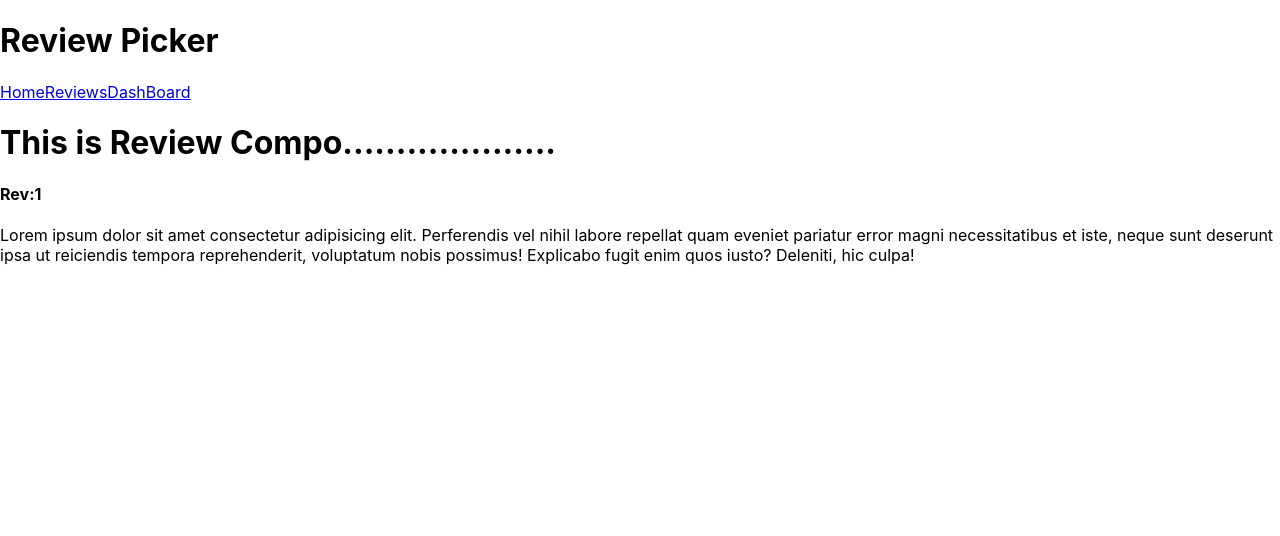
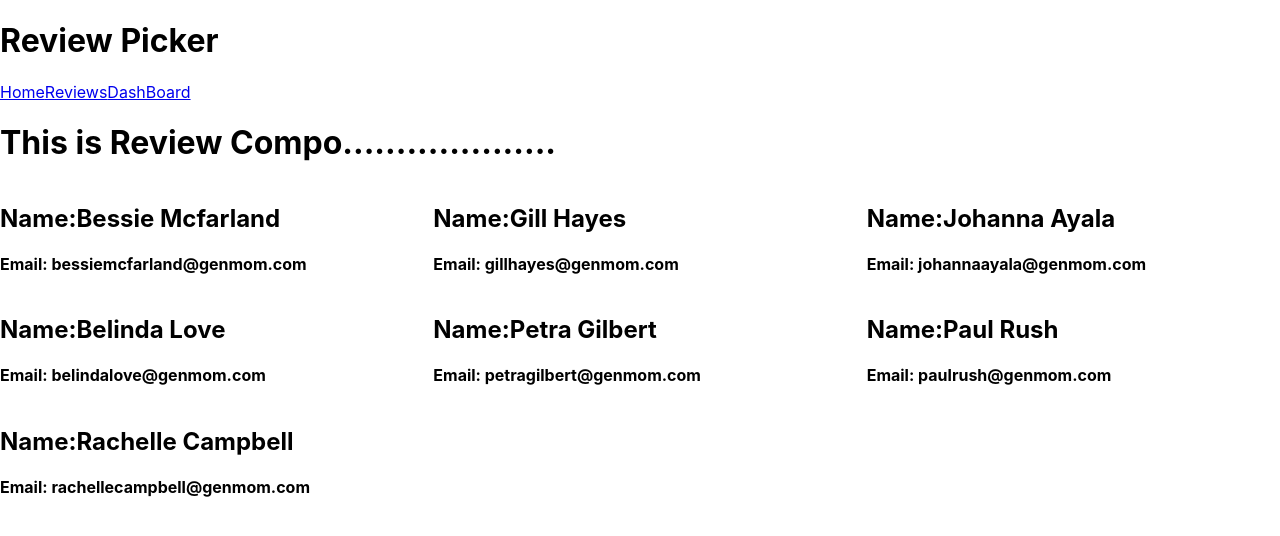
Before and after one commit to Niamul-Hasan/Product-analysis-website, a React (Create React App) app: page /review in a window 1280 px wide. Shown: the top 536 px of the page. Built offline with nearby package versions, Linux system fonts and the light colour scheme.

Commit message:
basic part is done

```diff
--- /dev/null
+++ b/public/data.json
@@ -0,0 +1,58 @@
+[
+    {
+        "id": 39,
+        "pic": "http://placehold.it/32x32",
+        "name": "Bessie Mcfarland",
+        "email": "bessiemcfarland@genmom.com",
+        "review": "Very good device.Provides very strong connectivity.You can try it.\r\n",
+        "ratings": "5 Star"
+    },
+    {
+        "id": 28,
+        "pic": "http://placehold.it/32x32",
+        "name": "Gill Hayes",
+        "email": "gillhayes@genmom.com",
+        "review": "Not bad but I need more specifications.it is very good for small house or single use. but I need a heavy loaded device.\r\n",
+        "ratings": "3 Star"
+    },
+    {
+        "id": 55,
+        "pic": "http://placehold.it/32x32",
+        "name": "Johanna Ayala",
+        "email": "johannaayala@genmom.com",
+        "review": "I can say that just Awesome device. No bugs are noticed yet. I have been used for three years. \r\n",
+        "ratings": "5 Star"
+    },
+    {
+        "id": 21,
+        "pic": "http://placehold.it/32x32",
+        "name": "Belinda Love",
+        "email": "belindalove@genmom.com",
+        "review": "Good device. I can recomend it for you. It may includes more bandwidth facilities.\r\n",
+        "ratings": "4 Star"
+    },
+    {
+        "id": 91,
+        "pic": "http://placehold.it/32x32",
+        "name": "Petra Gilbert",
+        "email": "petragilbert@genmom.com",
+        "review": "Good device.it is very good for small house or single use. I have been used for two years.You can try it.\r\n",
+        "ratings": "4 Star"
+    },
+    {
+        "id": 77,
+        "pic": "http://placehold.it/32x32",
+        "name": "Paul Rush",
+        "email": "paulrush@genmom.com",
+        "review": "Not bad at all. I can say you to use it.it has good connectivity strength.\r\n",
+        "ratings": "4 Star"
+    },
+    {
+        "id": 29,
+        "pic": "http://placehold.it/32x32",
+        "name": "Rachelle Campbell",
+        "email": "rachellecampbell@genmom.com",
+        "review": "I have a good experience with this device.It is awesome within normal range. If you need a broad ranged router than you should try another one.\r\n",
+        "ratings": "4 Star"
+    }
+]
--- /dev/null
+++ b/src/Components/HomeReviewDiv/HomeReviewDiv.js
@@ -0,0 +1,14 @@
+import React from 'react';
+
+const HomeReviewDiv = (props) => {
+    const { name, email } = props.homeReview;
+    return (
+        <div>
+            <h2>Name: {name}</h2>
+            <h4>email: {email}</h4>
+
+        </div>
+    );
+};
+
+export default HomeReviewDiv;
--- a/src/Components/HomeReviw/HomeReview.css
+++ b/src/Components/HomeReviw/HomeReview.css
@@ -4,3 +4,8 @@
 .btn{
     text-align: center;
 }
+.homeReview{
+    display: grid;
+    grid-template-columns: repeat(3,1fr);
+    column-gap: 20px;
+}
--- a/src/Components/HomeReviw/HomeReview.js
+++ b/src/Components/HomeReviw/HomeReview.js
@@ -1,15 +1,27 @@
-import React from 'react';
+import React, { useEffect, useState } from 'react';
 import { useNavigate } from 'react-router-dom';
+import HomeReviewDiv from '../HomeReviewDiv/HomeReviewDiv';
 import "./HomeReview.css";
 const HomeReview = () => {
     const navigate = useNavigate()
     const getReview = () => {
         navigate(`/review`)
     }
+    const [homeReviews, setHomeReviews] = useState([]);
+    useEffect(() => {
+        fetch('data2.json')
+            .then(res => res.json())
+            .then(data => setHomeReviews(data));
+    }, [])
     return (
         <>
             <div>
                 <h1 className='Review-heading'>Read Our Valueable Reviews</h1>
+            </div>
+            <div className='homeReview'>
+                {
+                    homeReviews.map(homeReview => <HomeReviewDiv key={homeReview.id} homeReview={homeReview}></HomeReviewDiv>)
+                }
             </div>
             <div className="btn">
                 <button onClick={getReview}>See All Reviews</button>
--- /dev/null
+++ b/src/Components/Review/Review.css
@@ -0,0 +1,5 @@
+.review-container{
+    display: grid;
+    grid-template-columns: repeat(3,1fr);
+    column-gap: 20px;
+}
--- a/src/Components/Review/Review.js
+++ b/src/Components/Review/Review.js
@@ -1,11 +1,25 @@
-import React from 'react';
+import React, { useEffect, useState } from 'react';
+import ReviewContainer from '../ReviewContainer/ReviewContainer';
+import "./Review.css";
+
 
 const Review = () => {
+    const [reviews, setReviews] = useState([]);
+    useEffect(() => {
+        fetch('data.json')
+            .then(res => res.json())
+            .then(data => setReviews(data));
+    }, []);
+    // console.log(reviews);
     return (
+
         <div>
             <h1>This is Review Compo....................</h1>
-            <h4>Rev:1</h4>
-            <p>Lorem ipsum dolor sit amet consectetur adipisicing elit. Perferendis vel nihil labore repellat quam eveniet pariatur error magni necessitatibus et iste, neque sunt deserunt ipsa ut reiciendis tempora reprehenderit, voluptatum nobis possimus! Explicabo fugit enim quos iusto? Deleniti, hic culpa!</p>
+            <div className='review-container'>
+                {
+                    reviews.map(review => <ReviewContainer key={review.id} review={review}></ReviewContainer>)
+                }
+            </div>
         </div>
     );
 };
--- /dev/null
+++ b/src/Components/ReviewContainer/ReviewContainer.js
@@ -0,0 +1,14 @@
+import React from 'react';
+
+const ReviewContainer = (props) => {
+    const { name, email } = props.review;
+
+    return (
+        <div>
+            <h2>Name:{name} </h2>
+            <h4>Email: {email}</h4>
+        </div>
+    );
+};
+
+export default ReviewContainer;
```
Also changed, not shown: public/data2.json (added, +26 -0 lines), src/Image/404-error.png (added).
